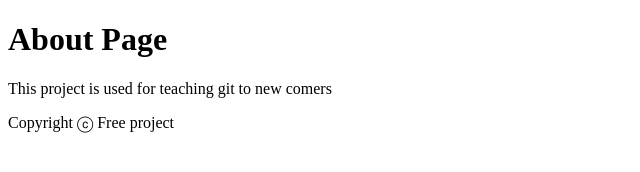
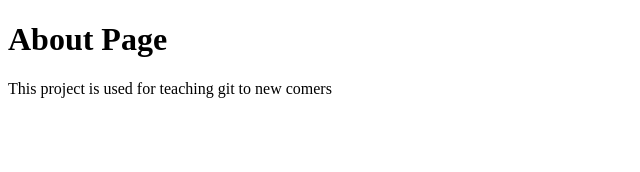
Before and after one commit to vishali0/html-project, a plain HTML site: page about.html in a window 1280 px wide. Shown: the whole page, without its empty margins (0-640 px from the left). Drawn offline with Linux system fonts and the light colour scheme.

Commit message:
commented footer

```diff
--- a/about.html
+++ b/about.html
@@ -8,6 +8,6 @@
   <body>
     <h1>About Page</h1>
     <p>This project is used for teaching git to new comers</p>
-    <footer>Copyright ⓒ Free project</footer>
+    <!-- <footer>Copyright ⓒ Free project</footer> -->
   </body>
 </html>
```
